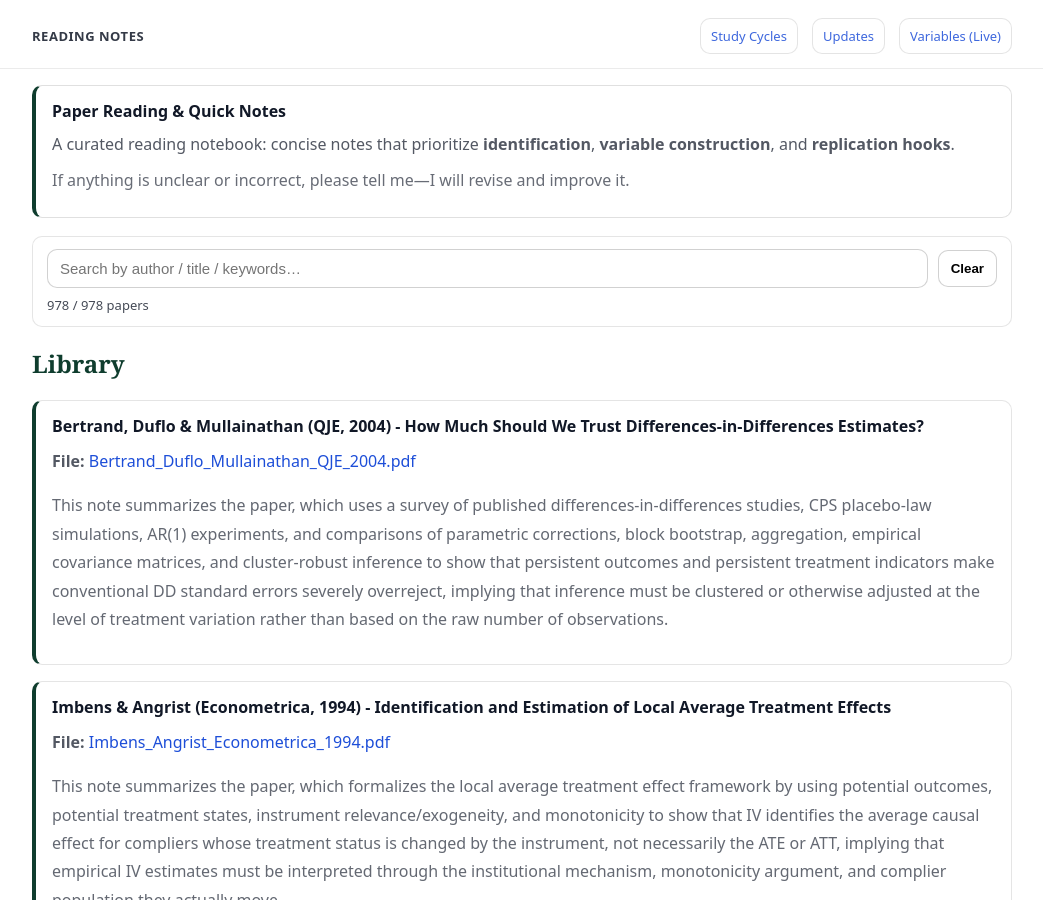
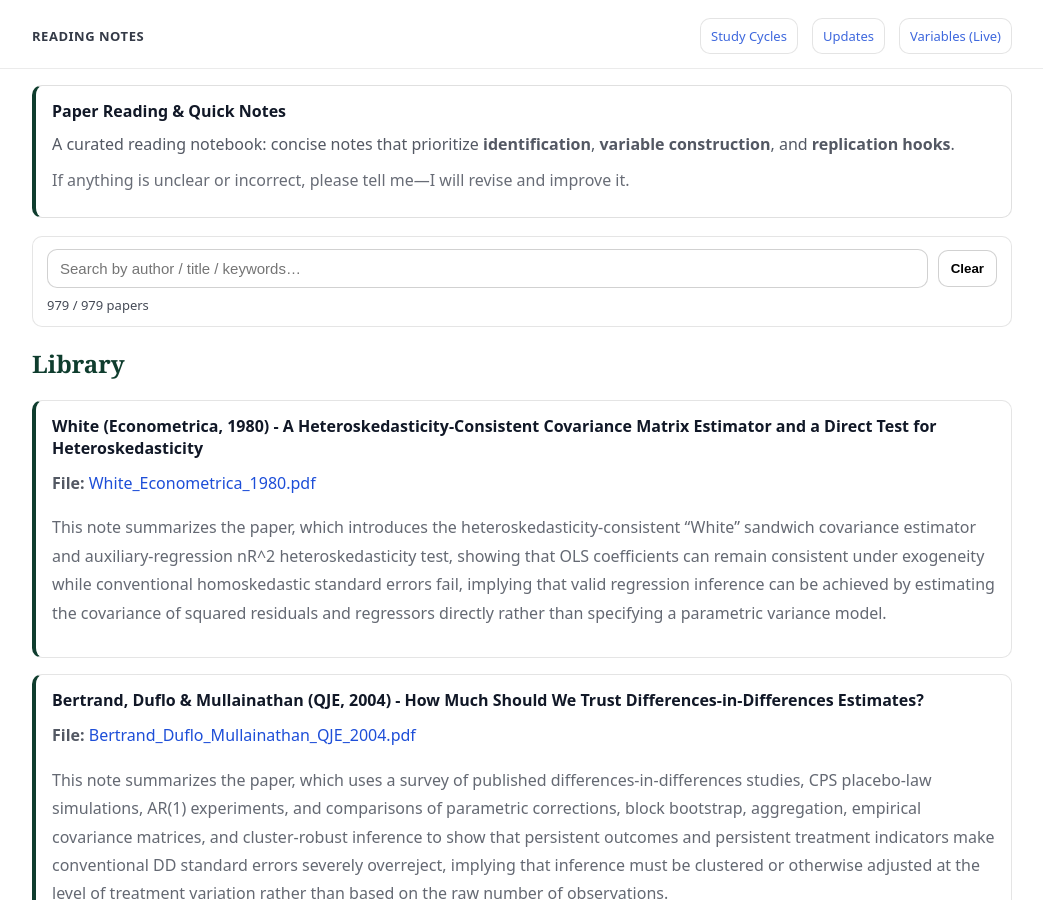
Before and after one commit to yaxinzn/study-archive, a Jekyll site: the page built from reading/index.md, in a window 1280 px wide and 900 px high. Shown: the whole window, without its empty margins (118-1161 px from the left). Built offline with Jekyll 4.4.1, drawn with Linux system fonts in a browser that asks for light colours.

Commit message:
Reading: add/update White_Econometrica_1980.pdf

```diff
--- a/_data/reading.yml
+++ b/_data/reading.yml
@@ -1,3 +1,7 @@
+- title: "White (Econometrica, 1980) - A Heteroskedasticity-Consistent Covariance Matrix Estimator and a Direct Test for Heteroskedasticity"
+  file: "White_Econometrica_1980.pdf"
+  desc: "This note summarizes the paper, which introduces the heteroskedasticity-consistent “White” sandwich covariance estimator and auxiliary-regression nR^2 heteroskedasticity test, showing that OLS coefficients can remain consistent under exogeneity while conventional homoskedastic standard errors fail, implying that valid regression inference can be achieved by estimating the covariance of squared residuals and regressors directly rather than specifying a parametric variance model."
+
 - title: "Bertrand, Duflo & Mullainathan (QJE, 2004) - How Much Should We Trust Differences-in-Differences Estimates?"
   file: "Bertrand_Duflo_Mullainathan_QJE_2004.pdf"
   desc: "This note summarizes the paper, which uses a survey of published differences-in-differences studies, CPS placebo-law simulations, AR(1) experiments, and comparisons of parametric corrections, block bootstrap, aggregation, empirical covariance matrices, and cluster-robust inference to show that persistent outcomes and persistent treatment indicators make conventional DD standard errors severely overreject, implying that inference must be clustered or otherwise adjusted at the level of treatment variation rather than based on the raw number of observations."
```
Also changed, not shown: 1 other file.
